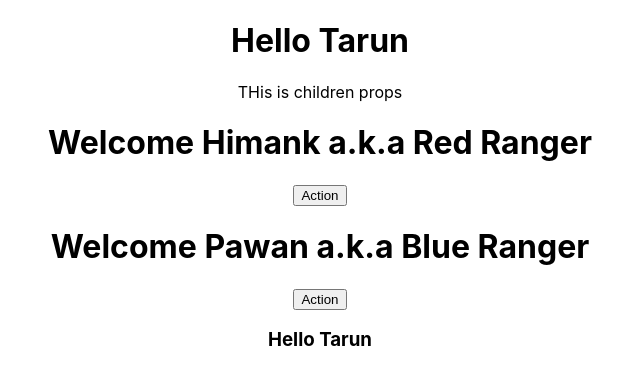
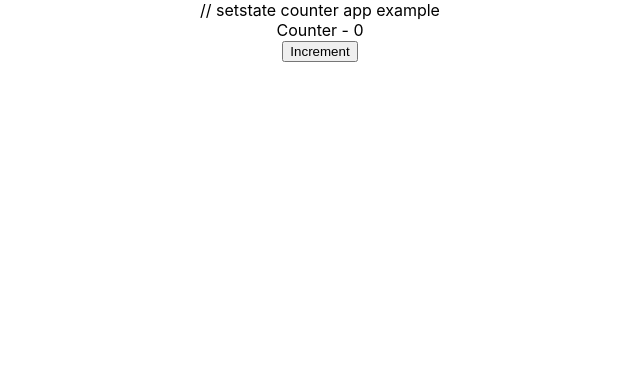
Before and after one commit to githimank/React, a React (Create React App) app: page / in a window 1280 px wide. Shown: the top 384 px of the page, without its empty margins (320-960 px from the left). Built offline with nearby package versions, Linux system fonts and the light colour scheme.

Commit message:
impl of state & setState using counter example

```diff
--- a/src/App.js
+++ b/src/App.js
@@ -4,11 +4,14 @@ import Greet  from './component/1_Greet'
 // import {Greet}  from './component/Greet'; // named import
 import Welcome from './component/2_Welcome'
 import Hello from './component/3_hello'
+import Message from './component/4_Message';
+import Counter from './component/5_Counter';
+
 
 function App() {
   return (
     <div className="App">
-      <Greet name="Tarun">
+      {/* <Greet name="Tarun">
         <p1>THis is children props</p1>
       </Greet>
       <Welcome name="Himank" superName="Red Ranger">
@@ -17,7 +20,11 @@ function App() {
       <Welcome name="Pawan" superName="Blue Ranger">
         <button>Action</button>
       </Welcome>
-      <Hello/>
+      <Hello/> */}
+      {/* // state example
+      <Message >onClick</Message> */}
+      // setstate counter app example
+      <Counter></Counter>
     </div>
   );
 }
--- /dev/null
+++ b/src/component/4_Message.js
@@ -0,0 +1,26 @@
+import React, { Component } from "react";
+
+class Message extends Component {
+
+    constructor() {
+        super()
+        this.state = {
+            message: "Welcome Visitor"
+        }
+    }
+
+    changeMessage() {
+        this.setState({ message: 'Thanks for subsrcibing' })
+    }
+
+    render() {
+        return (
+            <div>
+                <h1>{this.state.message}</h1>
+                <button onClick={() => { this.changeMessage() }}>Subscribe</button>
+            </div>
+        )
+    }
+}
+
+export default Message
--- /dev/null
+++ b/src/component/5_Counter.js
@@ -0,0 +1,49 @@
+import React, { Component } from 'react'
+
+export class Counter extends Component {
+
+    constructor() {
+        super()
+        this.state = {
+            count: 0
+        }
+    }
+
+
+
+    Increment() {
+        // without previous value setstate recommend to use prevstate while state updating
+
+        // this.setState(
+        //     { count: this.state.count + 1 }, (() => console.log('Callback Value ', this.state.count))
+        // )
+
+        this.setState((prevstate) => ({
+            count: prevstate.count + 1
+        }))
+
+
+        // this line will execute before set state due to Async to perform any operation after set state use setstate callback
+        console.log(this.state.count)
+    }
+
+    IncrementFive() {
+        this.Increment()
+        this.Increment()
+        this.Increment()
+        this.Increment()
+        this.Increment()
+    }
+
+    render() {
+        return (
+            <div>
+                <div>Counter - {this.state.count}</div>
+                <button onClick={() => { this.IncrementFive() }}>Increment</button>
+            </div>
+
+        )
+    }
+}
+
+export default Counter
```
